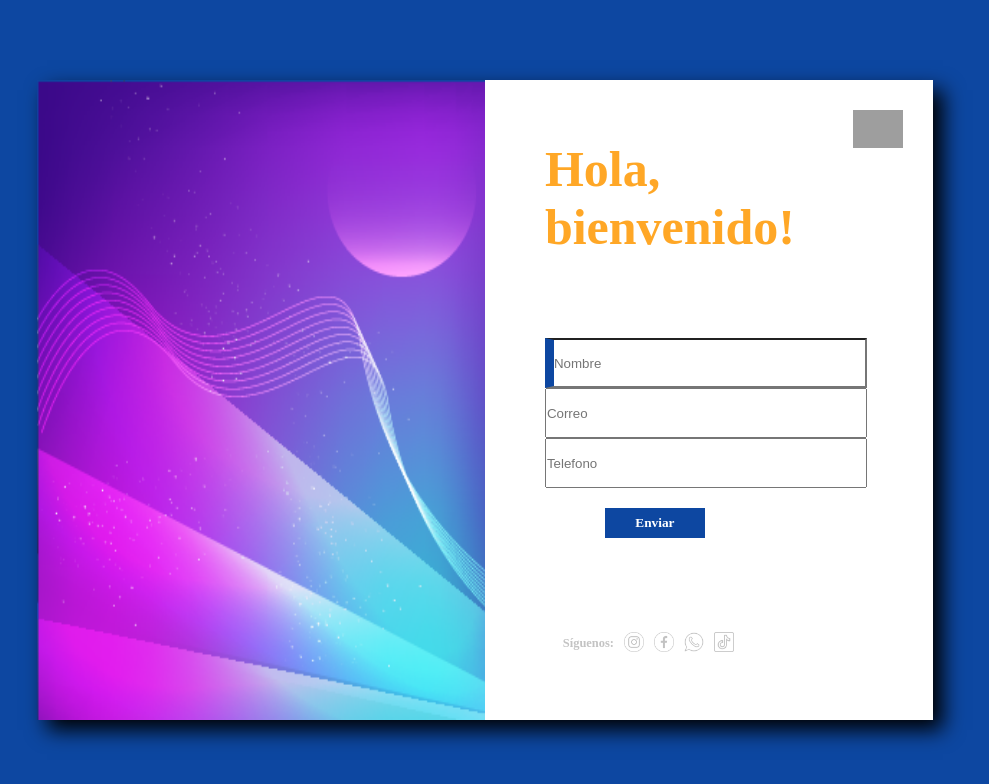
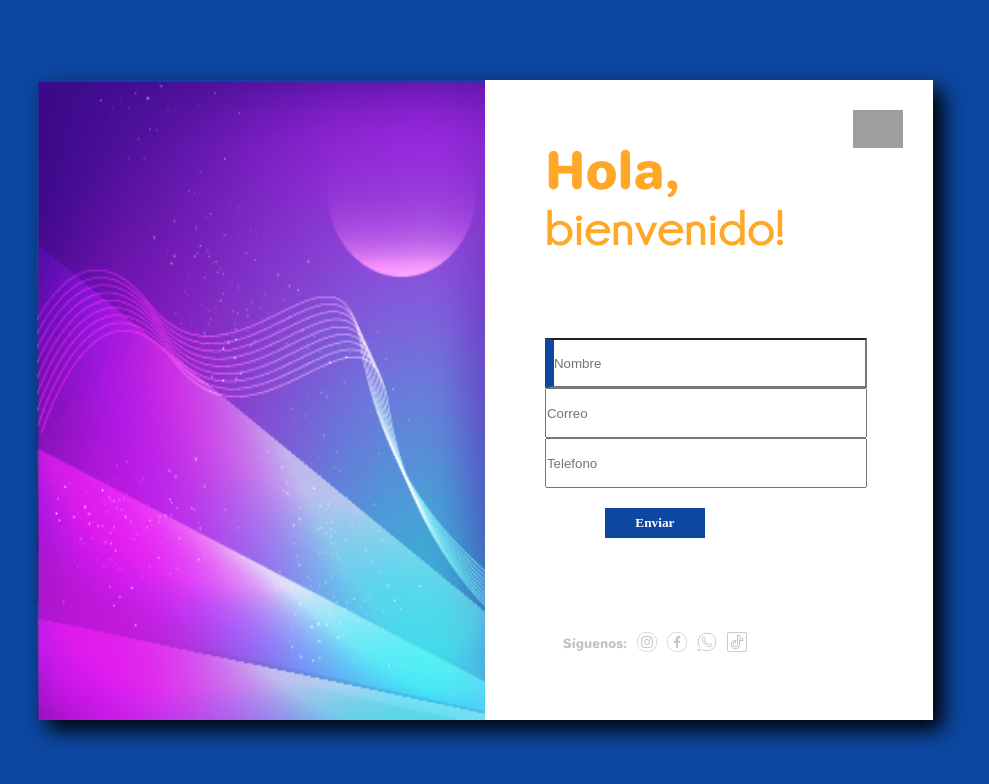
Before and after one commit to andres-galindo/landing-page, a plain HTML site: page index.html in a window 1280 px wide. Shown: the whole page, without its empty margins (155-1144 px from the left). Drawn offline with Linux system fonts and the light colour scheme; the site is published under a folder, as on GitHub Pages, so addresses that start at the root find nothing.

Commit message:
se cambia la ruta de las funtes de los textos

```diff
--- a/fonts.css
+++ b/fonts.css
@@ -1,16 +1,16 @@
 @font-face {
     font-family: limousine;
-    src: url(/fuentes/Champagne\ _\ Limousines\ Italic.ttf);
+    src: url(fuentes/Champagne\ _\ Limousines\ Italic.ttf);
 }
 @font-face {
     font-family: jelle;
-    src: url(/fuentes/Jellee-Roman.otf);
+    src: url(fuentes/Jellee-Roman.otf);
 }
 @font-face {
     font-family: ailerons;
-    src: url(/fuentes/ailerons.otf);
+    src: url(fuentes/ailerons.otf);
 }
 @font-face {
     font-family: champagne;
-    src: url(/fuentes/Champagne\ &\ Limousines\ Bold.ttf);
+    src: url(fuentes/Champagne\ &\ Limousines\ Bold.ttf);
 }
```
